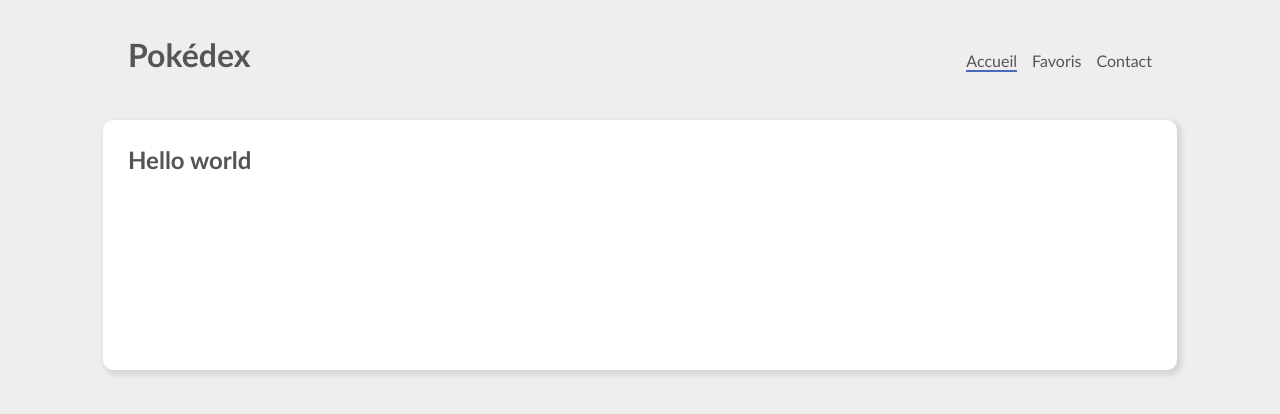
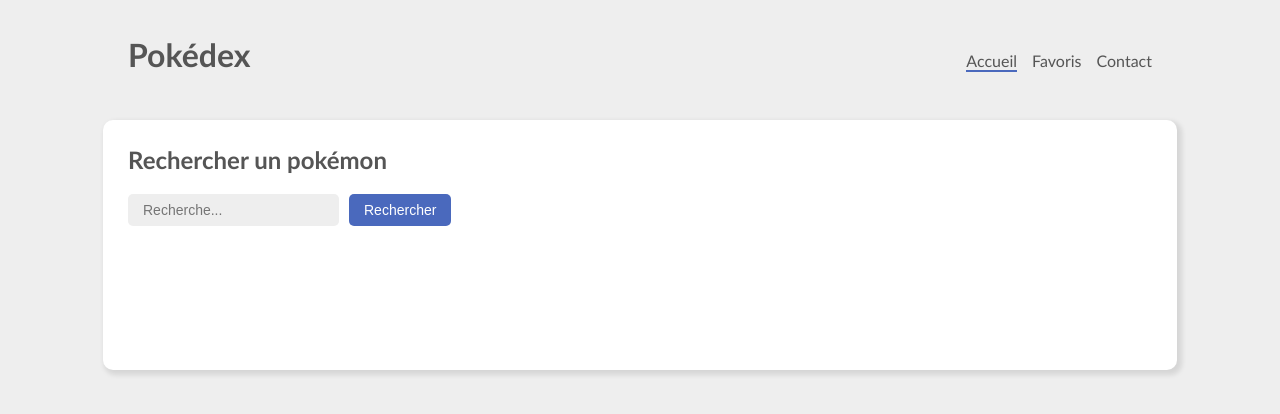
Before and after one commit to MaloSRT/pokedex-reactjs, a React (Create React App) app: page / in a window 1280 px wide. Shown: the top 414 px of the page. Built offline with nearby package versions, Linux system fonts and the light colour scheme.

Commit message:
Ajout d'un champ de recherche sur la page d'accueil

```diff
--- a/src/containers/Home.jsx
+++ b/src/containers/Home.jsx
@@ -1,5 +1,15 @@
 const Home = () => {
-    return <h2>Hello world</h2>;
+    return (
+        <>
+            <h2>Rechercher un pokémon</h2>
+            <div class="inline">
+                <input type="text" id="search-field" placeholder="Recherche..." />
+                <button id="search-btn" onClick="{}">Rechercher</button>
+            </div>
+
+        </>
+    )
+
 };
 
 export default Home;
--- a/src/styles/App.css
+++ b/src/styles/App.css
@@ -135,4 +135,17 @@
   padding: 8px 15px;
   font-family: sans-serif;
   font-size: 14px;
+  outline: none;
 }
+
+.inline {
+  display: flex;
+  align-items: center;
+  flex-wrap: wrap;
+}
+
+#search-field, #search-btn {
+  font-size: 14px;
+  margin: 0 10px 0 0;
+  padding: 8px 15px;
+}
```
